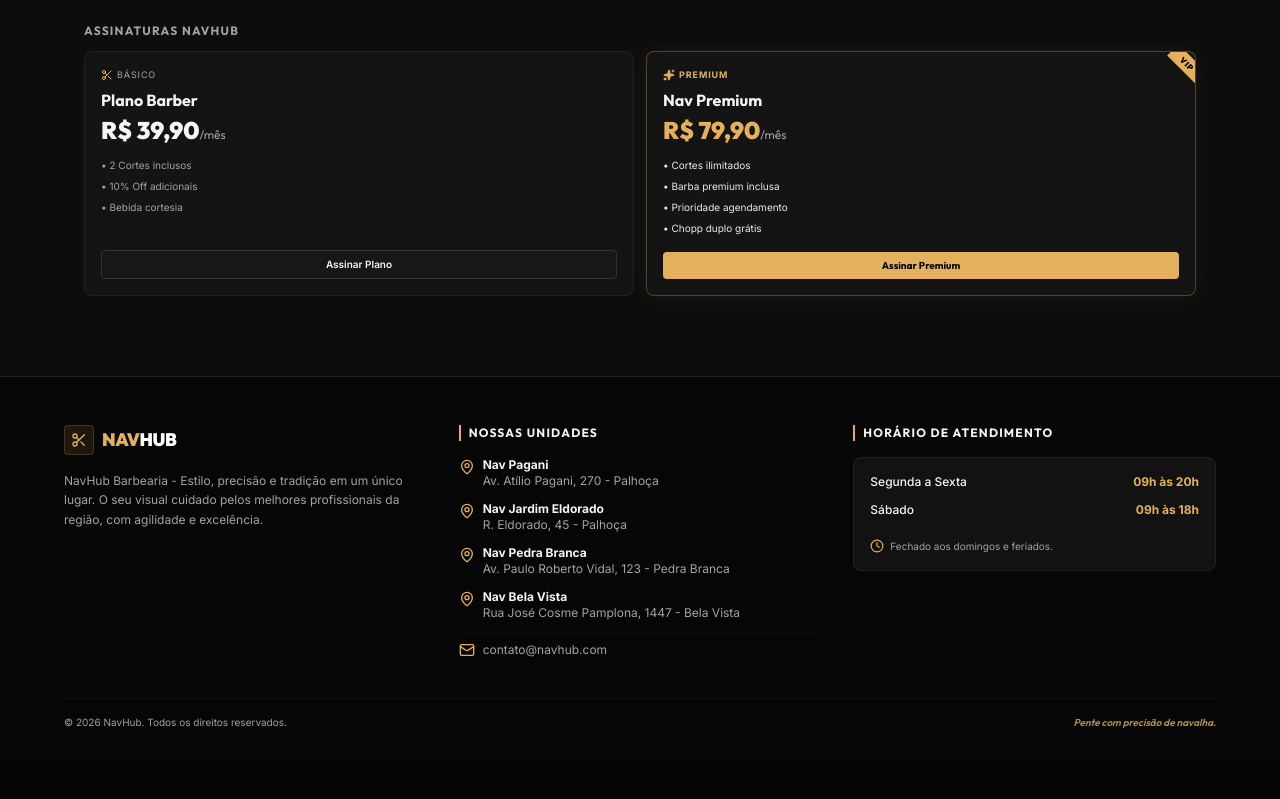
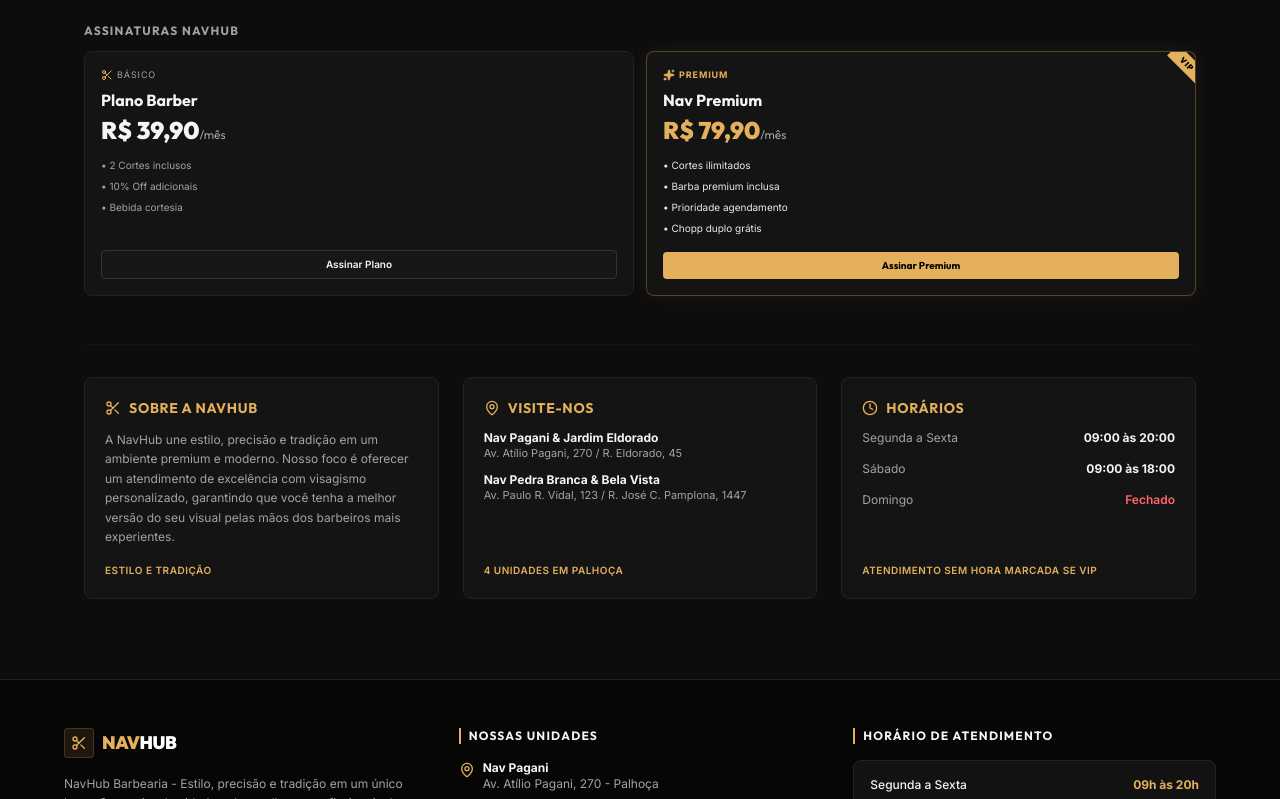
Before and after one commit to jefheee/navhub, a Next.js app: page / in a window 1280 px wide. Shown: the part 550-1349 px from the top of the page. Before the commit the page ends 1312 px from the top, so only its background shows below. Built offline with nearby package versions, Linux system fonts and the light colour scheme.

Commit message:
feat: implement SchedulingContext and initial appointment flow pages

```diff
--- a/src/app/agendamento/servico/page.tsx
+++ b/src/app/agendamento/servico/page.tsx
@@ -19,7 +19,13 @@ export default function ServiceSelectionPage() {
   const router = useRouter();
   const containerRef = useRef<HTMLDivElement>(null);
 
-  const activeAppointments = appointments.filter(appt => appt.status === 'scheduled');
+  const activeAppointments = appointments
+    .filter(appt => appt.status === 'scheduled')
+    .sort((a, b) => {
+      const dateTimeA = new Date(`${a.date}T${a.time}`);
+      const dateTimeB = new Date(`${b.date}T${b.time}`);
+      return dateTimeA.getTime() - dateTimeB.getTime();
+    });
 
   // Redirect if no unit selected
   useEffect(() => {
--- a/src/app/agendamento/unidade/page.tsx
+++ b/src/app/agendamento/unidade/page.tsx
@@ -12,7 +12,13 @@ export default function UnitSelectionPage() {
   const containerRef = useRef<HTMLDivElement>(null);
   const [imageErrors, setImageErrors] = useState<Record<string, boolean>>({});
 
-  const activeAppointments = appointments.filter(appt => appt.status === 'scheduled');
+  const activeAppointments = appointments
+    .filter(appt => appt.status === 'scheduled')
+    .sort((a, b) => {
+      const dateTimeA = new Date(`${a.date}T${a.time}`);
+      const dateTimeB = new Date(`${b.date}T${b.time}`);
+      return dateTimeA.getTime() - dateTimeB.getTime();
+    });
 
   useEffect(() => {
     if (!isAuthenticated) {
@@ -103,7 +109,7 @@ export default function UnitSelectionPage() {
                   </div>
                 )}
                 {!imageErrors[unit.id] && (
-                  <div className="absolute inset-0 bg-gradient-to-t from-black/90 via-black/40 to-transparent" />
+                  <div className="absolute inset-0 bg-gradient-to-t from-black/80 via-black/15 to-transparent" />
                 )}
                 <div className="absolute bottom-4 left-4 right-4 flex justify-between items-end">
                   <div>
--- a/src/app/page.tsx
+++ b/src/app/page.tsx
@@ -14,9 +14,14 @@ export default function HomePage() {
   const containerRef = useRef<HTMLDivElement>(null);
   const [imageErrors, setImageErrors] = useState<Record<string, boolean>>({});
 
-  // Find active scheduled appointments
-  // Find active scheduled appointments
-  const activeAppointments = appointments.filter(appt => appt.status === 'scheduled');
+  // Find active scheduled appointments and sort chronologically ascending
+  const activeAppointments = appointments
+    .filter(appt => appt.status === 'scheduled')
+    .sort((a, b) => {
+      const dateTimeA = new Date(`${a.date}T${a.time}`);
+      const dateTimeB = new Date(`${b.date}T${b.time}`);
+      return dateTimeA.getTime() - dateTimeB.getTime();
+    });
 
   useEffect(() => {
     // GSAP reveal animations for dashboard elements
@@ -255,6 +260,83 @@ export default function HomePage() {
         </div>
       </section>
 
+      {/* Institutional Sections */}
+      <section className="reveal-item mt-6 border-t border-nav-border/30 pt-8">
+        <div className="grid grid-cols-1 md:grid-cols-3 gap-6">
+          {/* Sobre a NavHub */}
+          <div className="bg-nav-card border border-nav-border rounded-lg p-5 flex flex-col justify-between hover:border-nav-gold/30 transition-all duration-200">
+            <div>
+              <div className="flex items-center gap-2 text-nav-gold mb-3">
+                <Scissors className="w-4 h-4" />
+                <h4 className="font-display font-bold text-sm uppercase tracking-wider">
+                  Sobre a NavHub
+                </h4>
+              </div>
+              <p className="text-xs text-nav-text-muted leading-relaxed">
+                A NavHub une estilo, precisão e tradição em um ambiente premium e moderno. Nosso foco é oferecer um atendimento de excelência com visagismo personalizado, garantindo que você tenha a melhor versão do seu visual pelas mãos dos barbeiros mais experientes.
+              </p>
+            </div>
+            <div className="mt-4 text-[10px] text-nav-gold font-semibold uppercase tracking-wider">
+              Estilo e Tradição
+            </div>
+          </div>
+
+          {/* Visite-nos */}
+          <div className="bg-nav-card border border-nav-border rounded-lg p-5 flex flex-col justify-between hover:border-nav-gold/30 transition-all duration-200">
+            <div>
+              <div className="flex items-center gap-2 text-nav-gold mb-3">
+                <MapPin className="w-4 h-4" />
+                <h4 className="font-display font-bold text-sm uppercase tracking-wider">
+                  Visite-nos
+                </h4>
+              </div>
+              <div className="space-y-3">
+                <div className="text-xs">
+                  <span className="font-bold text-nav-text-light block">Nav Pagani & Jardim Eldorado</span>
+                  <span className="text-nav-text-muted text-[11px] block">Av. Atílio Pagani, 270 / R. Eldorado, 45</span>
+                </div>
+                <div className="text-xs">
+                  <span className="font-bold text-nav-text-light block">Nav Pedra Branca & Bela Vista</span>
+                  <span className="text-nav-text-muted text-[11px] block">Av. Paulo R. Vidal, 123 / R. José C. Pamplona, 1447</span>
+                </div>
+              </div>
+            </div>
+            <div className="mt-4 text-[10px] text-nav-gold font-semibold uppercase tracking-wider">
+              4 Unidades em Palhoça
+            </div>
+          </div>
+
+          {/* Horário de Atendimento */}
+          <div className="bg-nav-card border border-nav-border rounded-lg p-5 flex flex-col justify-between hover:border-nav-gold/30 transition-all duration-200">
+            <div>
+              <div className="flex items-center gap-2 text-nav-gold mb-3">
+                <Clock className="w-4 h-4" />
+                <h4 className="font-display font-bold text-sm uppercase tracking-wider">
+                  Horários
+                </h4>
+              </div>
+              <div className="space-y-2 text-xs">
+                <div className="flex justify-between border-b border-nav-border/30 pb-1.5">
+                  <span className="text-nav-text-muted">Segunda a Sexta</span>
+                  <span className="text-nav-text-light font-bold">09:00 às 20:00</span>
+                </div>
+                <div className="flex justify-between border-b border-nav-border/30 pb-1.5">
+                  <span className="text-nav-text-muted">Sábado</span>
+                  <span className="text-nav-text-light font-bold">09:00 às 18:00</span>
+                </div>
+                <div className="flex justify-between">
+                  <span className="text-nav-text-muted">Domingo</span>
+                  <span className="text-red-400 font-semibold">Fechado</span>
+                </div>
+              </div>
+            </div>
+            <div className="mt-4 text-[10px] text-nav-gold font-semibold uppercase tracking-wider">
+              Atendimento Sem Hora Marcada se VIP
+            </div>
+          </div>
+        </div>
+      </section>
+
     </div>
   );
 }
--- a/src/components/BarberSelect.tsx
+++ b/src/components/BarberSelect.tsx
@@ -17,6 +17,7 @@ export function BarberSelect({ barbers, selectedBarber, onSelect }: BarberSelect
   const [startX, setStartX] = useState(0);
   const [scrollLeft, setScrollLeft] = useState(0);
   const dragDistance = useRef(0);
+  const [imageErrors, setImageErrors] = useState<Record<string, boolean>>({});
 
   const handleMouseDown = (e: React.MouseEvent) => {
     if (!containerRef.current) return;
@@ -81,6 +82,14 @@ export function BarberSelect({ barbers, selectedBarber, onSelect }: BarberSelect
       >
         {barbers.map((barber) => {
           const isSelected = selectedBarber?.id === barber.id;
+          const hasError = imageErrors[barber.id];
+          const initials = barber.name
+            .split(' ')
+            .map((n) => n[0])
+            .slice(0, 2)
+            .join('')
+            .toUpperCase();
+
           return (
             <div
               key={barber.id}
@@ -103,11 +112,18 @@ export function BarberSelect({ barbers, selectedBarber, onSelect }: BarberSelect
                   }`}
                   transition={{ type: 'spring', stiffness: 300, damping: 25 }}
                 >
-                  <img
-                    src={barber.image}
-                    alt={barber.name}
-                    className="w-full h-full object-cover select-none pointer-events-none"
-                  />
+                  {!hasError ? (
+                    <img
+                      src={barber.image}
+                      alt={barber.name}
+                      className="w-full h-full object-cover select-none pointer-events-none"
+                      onError={() => setImageErrors((prev) => ({ ...prev, [barber.id]: true }))}
+                    />
+                  ) : (
+                    <div className="w-full h-full bg-gradient-to-br from-[#1F170E] to-[#121212] flex items-center justify-center text-nav-gold font-bold font-display text-lg border border-nav-gold/20 select-none">
+                      {initials}
+                    </div>
+                  )}
                   {isSelected && (
                     <div className="absolute inset-0 bg-nav-gold/10" />
                   )}
--- a/src/context/SchedulingContext.tsx
+++ b/src/context/SchedulingContext.tsx
@@ -92,21 +92,21 @@ const mockUnits: Unit[] = [
     id: 'unit-2',
     name: 'Nav Jardim Eldorado',
     address: 'R. Eldorado, 45 - Palhoça',
-    image: 'https://images.unsplash.com/photo-1503951914875-452162b0f3f1?auto=format&fit=crop&w=800&q=80',
+    image: 'https://images.unsplash.com/photo-1621605815971-fbc98d665033?auto=format&fit=crop&w=800&q=80',
     rating: '4.8',
   },
   {
     id: 'unit-3',
     name: 'Nav Pedra Branca',
     address: 'Av. Paulo Roberto Vidal, 123 - Pedra Branca',
-    image: 'https://images.unsplash.com/photo-1605497746444-ac9dbd324ce8?auto=format&fit=crop&w=800&q=80',
+    image: 'https://images.unsplash.com/photo-1527799863830-53a857053de1?auto=format&fit=crop&w=800&q=80',
     rating: '4.9',
   },
   {
     id: 'unit-4',
     name: 'Nav Bela Vista',
     address: 'Rua José Cosme Pamplona, 1447 - Bela Vista',
-    image: 'https://images.unsplash.com/photo-1521590832167-7bcbfaa6381f?auto=format&fit=crop&w=800&q=80',
+    image: 'https://images.unsplash.com/photo-1517832606299-7ae9b720a186?auto=format&fit=crop&w=800&q=80',
     rating: '4.7',
   },
 ];
@@ -292,6 +292,14 @@ export function SchedulingProvider({ children }: { children: React.ReactNode })
       return null;
     }
 
+    // Check for conflict (same date and time)
+    const hasConflict = appointments.some(
+      appt => appt.status === 'scheduled' && appt.date === selectedDate && appt.time === selectedTime
+    );
+    if (hasConflict) {
+      return null;
+    }
+
     const newAppt: Appointment = {
       id: `appt-${Date.now()}`,
       unit: selectedUnit,
```
Also changed, not shown: src/app/agendamento/profissional-data/page.tsx (+53 -7 lines).
